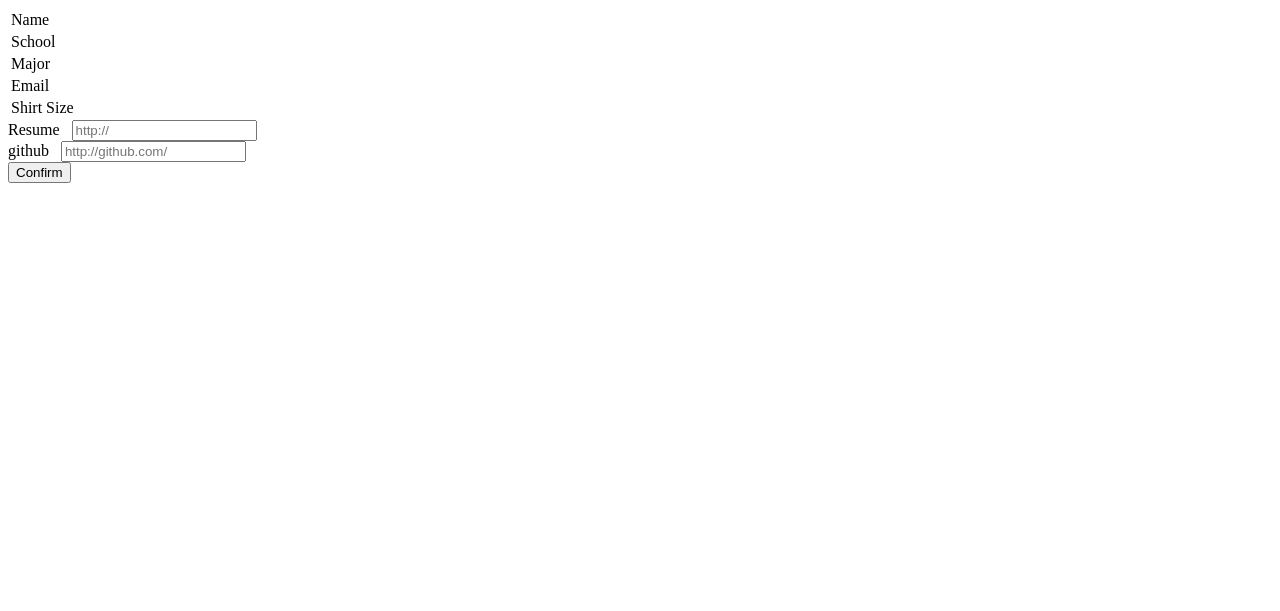
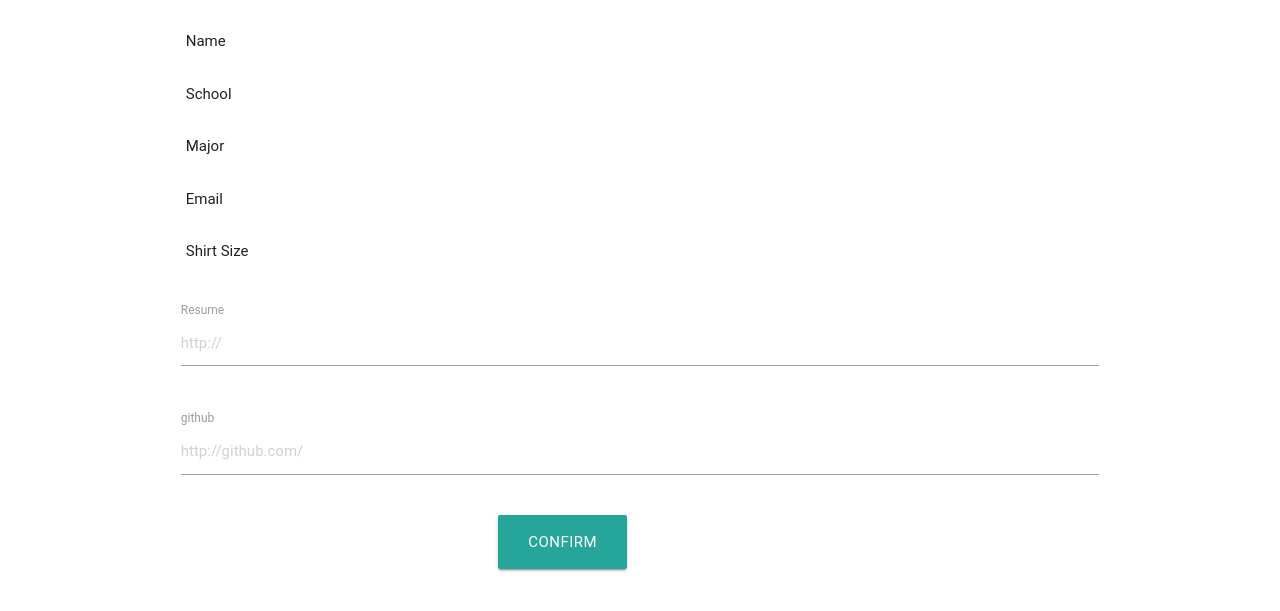
Before and after one commit to ghmeier/saran, a Node server app: page /callback in a window 1280 px wide. Shown: the top 611 px of the page. Run offline with Node 20, Linux system fonts and the light colour scheme; some libraries are stand-ins or nearby versions; some web fonts are replaced.

Commit message:
the tiniest bit of style

```diff
--- a/views/callback.ejs
+++ b/views/callback.ejs
@@ -3,9 +3,12 @@
 <html>
 <head>
     <title>Callback</title>
+    <link rel="stylesheet" href="https://cdnjs.cloudflare.com/ajax/libs/materialize/0.97.5/css/materialize.min.css">
 </head>
 <body>
-    <div>
+    <div class="container">
+        <div class="section">
+            <div class="row">
                 <table class="table icon-red">
                     <tbody>
                         <tr>
@@ -26,18 +29,23 @@
                     </tbody>
                 </table>
             </div>
-    <div>
+            <div class="row">
                 <label class="" for='resume'>Resume&nbsp;&nbsp;</label>
                 <input name="resume" id="resume" placeholder="http://"></input>
-    <br>
+            </div>
+            <div class="row">
                 <label class="" for='github'>github&nbsp;&nbsp;</label>
                 <input name="github" id="github" placeholder="http://github.com/"></input>
             </div>
-    <div>
-        <button onclick="postData()">Confirm</button>
+            <div class="row">
+                <div class="col s4 offset-s4">
+                    <a onclick="postData()" class="waves-effect waves-light btn-large">Confirm</a>
+                </div>
             </div>
             <div id="result">
 
+            </div>
+        </div>
     </div>
 
     <script src="https://code.jquery.com/jquery-1.11.3.min.js"></script>
```
Also changed, not shown: views/signup.ejs (+9 -4 lines). Lines whose indentation alone changed are shown as unchanged.
